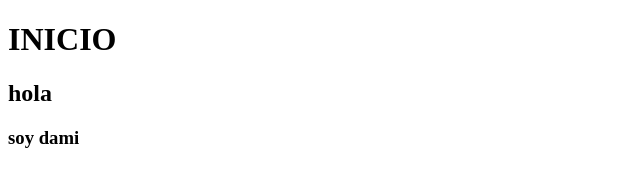
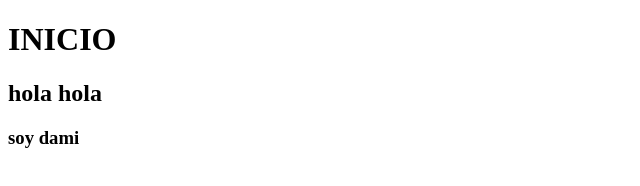
Before and after one commit to dami-bot/damibot-github.io, a plain HTML site: page index.html in a window 1280 px wide. Shown: the full height of the page, 0-640 px from the left. Drawn offline with Linux system fonts and the light colour scheme.

Commit message:
mi tercer commit

```diff
--- a/index.html
+++ b/index.html
@@ -7,7 +7,7 @@
 </head>
 <body>
     <h1>INICIO</h1>
-    <h2>hola
+    <h2>hola hola
 
     </h2>
     <h3>soy dami</h3>
```
